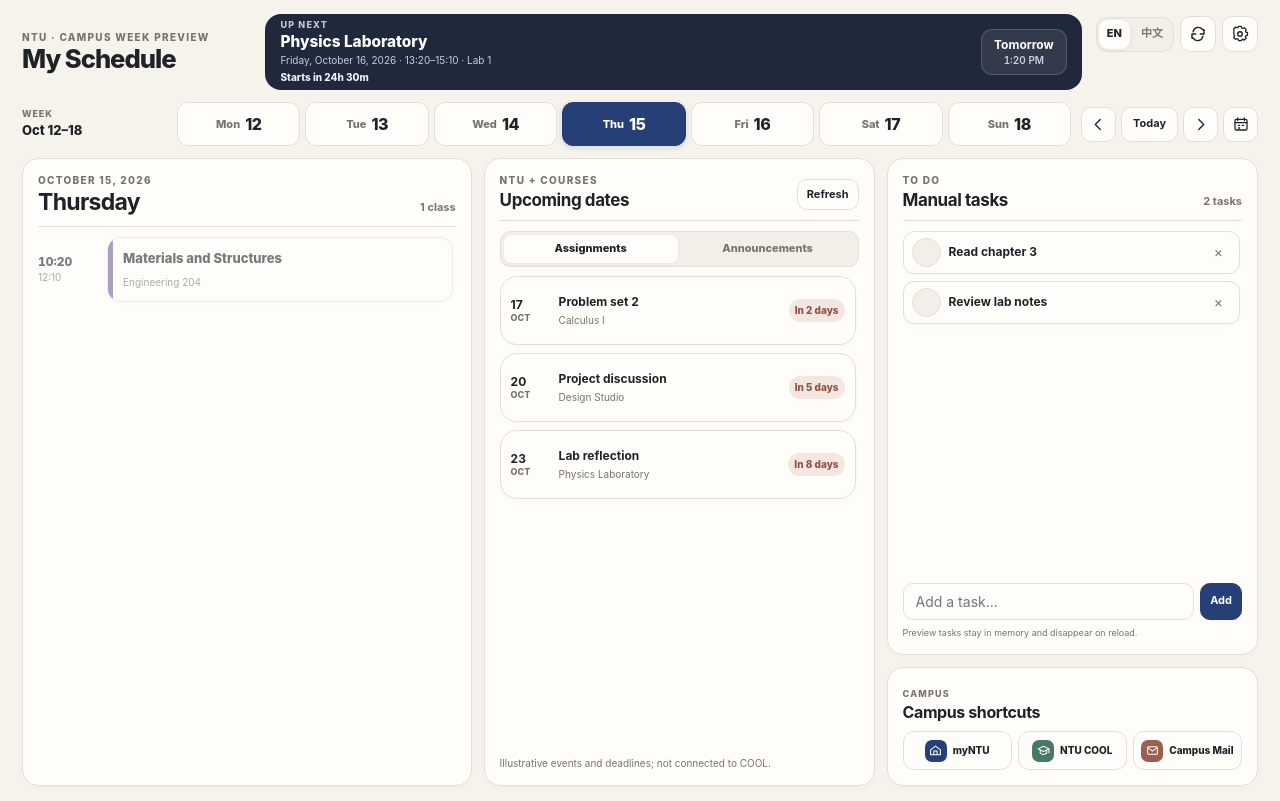
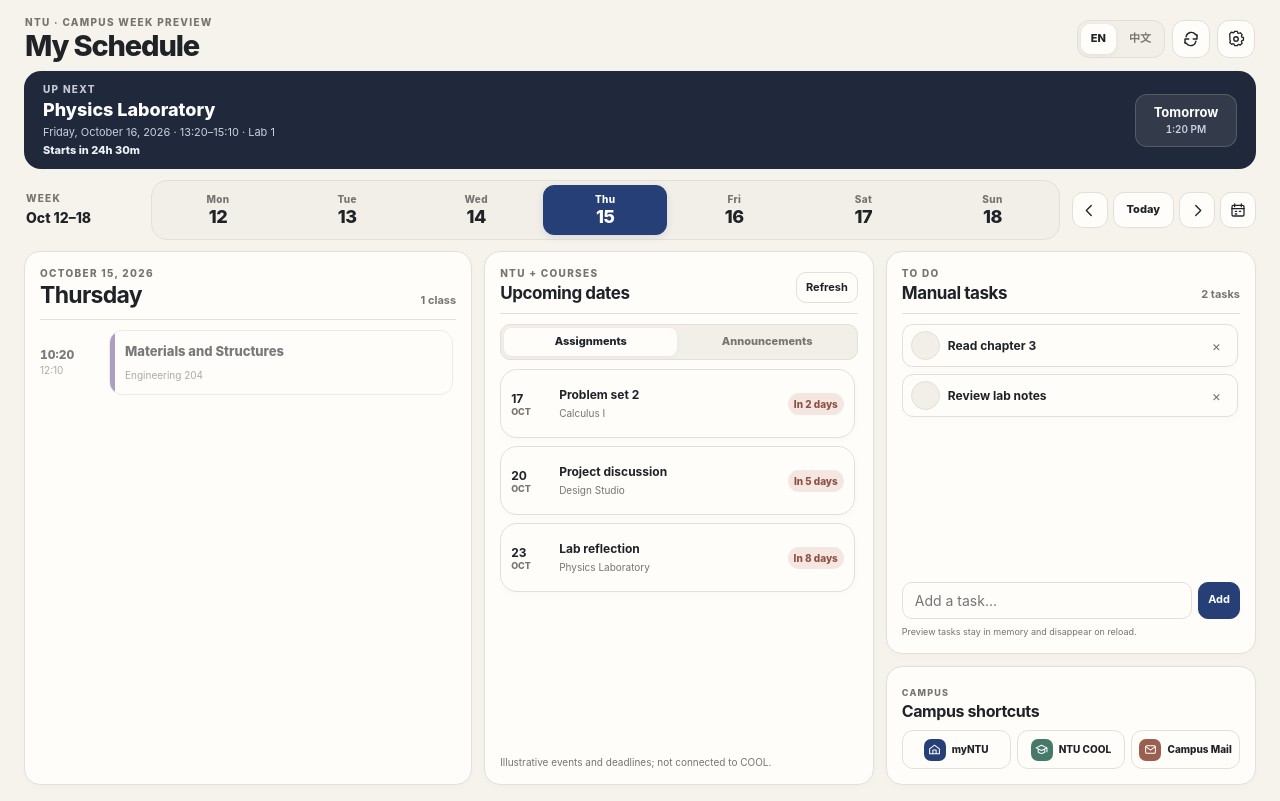
Before and after one commit to Weather-Mister/ntu-sched, a website: page public/skeleton/index.html in a window 1280 px wide. Both pictures are taken after a click on the button "Enter interface preview". Drawn offline with Linux system fonts and the light colour scheme.

Commit message:
Restore stacked desktop header and full-width banner; redesign compact week day selector

```diff
--- a/public/skeleton/desktop.css
+++ b/public/skeleton/desktop.css
@@ -1,119 +1,163 @@
-/* Desktop-only Campus Week layout.
-   The shared/mobile sheet owns layouts up to 790px.
-   Desktop intentionally uses: one compact hero row, one calendar row,
-   and a flexible three-column content area. */
+/* Campus Week desktop composition.
+   Desktop layout is independent. Shared styles retain the existing mobile view. */
 @media (min-width:791px) {
-  html,body{height:100%;overflow:hidden}
-  .app-shell{
-    width:min(1760px,100%);height:100dvh;margin:auto;padding:14px 22px;
+  html,body {height:100%;overflow:hidden}
+  .app-shell {
+    width:min(1760px,100%);height:100dvh;margin:auto;overflow:hidden;
     display:grid;grid-template-columns:minmax(0,1fr);
-    grid-template-rows:76px 44px minmax(0,1fr);
-    gap:12px;overflow:hidden;min-height:0;
+    grid-template-rows:auto 60px minmax(0,1fr);
+    gap:11px;padding:15px 24px;min-height:0;
   }
-  .app-shell>.login-footer{display:none}
-  /* Header uses one row, rather than stacking a huge full-width banner. */
-  .dashboard-hero{
-    display:grid;grid-template-columns:minmax(175px,.52fr) minmax(0,1.85fr) auto;
-    grid-template-rows:minmax(0,1fr);align-items:stretch;gap:14px;min-width:0;
-    margin:0;padding:0;background:none;border:0;box-shadow:none;
+  .app-shell>.login-footer {display:none}
+
+  /* Clear hierarchy: title and controls first, full-width banner second. */
+  .dashboard-hero {
+    display:flex;flex-direction:column;gap:9px;min-width:0;
+    margin:0;padding:0;border:0;background:transparent;box-shadow:none;
   }
-  .dashboard-hero .topbar{display:contents}
-  .dashboard-hero .topbar>div:first-child{
-    grid-column:1;grid-row:1;align-self:center;min-width:0;
+  .dashboard-hero .topbar {
+    display:flex;align-items:center;justify-content:space-between;gap:20px;
+    flex:0 0 auto;min-height:47px;margin:0;padding:0 1px;
   }
-  .dashboard-hero .topbar h1{font-size:clamp(24px,2vw,30px);line-height:1.05}
-  .dashboard-hero .topbar .eyebrow{font-size:10px;line-height:1.25;margin:0 0 3px}
-  .dashboard-hero .topbar-actions{
-    grid-column:3;grid-row:1;align-self:start;display:flex;gap:6px;
-    min-width:0;padding-top:2px;
+  .dashboard-hero .topbar>div:first-child {min-width:0}
+  .dashboard-hero .topbar h1 {
+    margin:0;font-size:29px;line-height:1.05;letter-spacing:-.04em;
   }
-  .dashboard-hero .topbar-actions .icon-button{
-    width:36px;height:36px;min-height:36px;border-radius:10px;background:var(--card);
+  .dashboard-hero .topbar .eyebrow {
+    margin:0 0 3px;font-size:10px;line-height:1.25;
   }
-  .dashboard-hero .language-toggle{border:1px solid var(--line);padding:2px}
-  .dashboard-hero .language-toggle button{min-height:29px;padding:5px 8px}
-  .dashboard-hero .next-class{
-    grid-column:2;grid-row:1;min-width:0;min-height:0;max-height:none;
-    display:flex;align-items:center;justify-content:space-between;gap:12px;
-    margin:0;padding:10px 15px;border-radius:16px;background:var(--banner);
-    box-shadow:none;overflow:hidden;
+  .dashboard-hero .topbar-actions {
+    display:flex;flex:none;align-items:center;gap:7px;
   }
-  .dashboard-hero .next-copy{display:flex;flex-direction:column;align-items:flex-start;min-width:0}
-  .dashboard-hero .next-class .eyebrow{font-size:9px;margin:0 0 2px}
-  .dashboard-hero .next-title{
-    font-size:clamp(14px,1.2vw,17px);font-weight:800;line-height:1.2;
-    margin:0 0 3px;overflow-wrap:anywhere;
+  .dashboard-hero .topbar-actions .icon-button {
+    width:38px;height:38px;border-radius:12px;background:var(--card);
   }
-  .dashboard-hero .next-meta{font-size:10px;color:#c5cede;line-height:1.3;overflow-wrap:anywhere}
-  .dashboard-hero .next-relative{font-size:10px;font-weight:800;margin:3px 0 0;color:#eff2fa}
-  .dashboard-hero .next-badge{
-    display:flex;flex-direction:column;align-items:center;justify-content:center;
-    min-width:86px;max-width:120px;flex:none;gap:2px;
-    padding:8px 10px;border:1px solid #ffffff25;border-radius:11px;
-    background:#ffffff16;text-align:center;
+  .dashboard-hero .language-toggle {
+    border:1px solid var(--line);padding:3px;border-radius:12px;
   }
-  .dashboard-hero .next-badge strong{font-size:12px;line-height:1.2}
-  .dashboard-hero .next-badge small{font-size:10px;color:#c7d0e1}
+  .dashboard-hero .language-toggle button {
+    min-height:30px;padding:5px 10px;
+  }
+  .dashboard-hero .next-class {
+    display:flex;flex:0 0 auto;justify-content:space-between;align-items:center;
+    gap:18px;width:100%;min-height:92px;max-height:none;
+    margin:0;padding:12px 19px;border-radius:17px;
+    background:var(--banner);box-shadow:none;
+  }
+  .dashboard-hero .next-copy {
+    display:flex;flex-direction:column;align-items:flex-start;min-width:0;
+  }
+  .dashboard-hero .next-class .eyebrow {
+    margin:0 0 4px;font-size:10px;line-height:1.2;
+  }
+  .dashboard-hero .next-title {
+    margin:0 0 4px;font-size:18px;font-weight:820;line-height:1.22;
+    max-width:100%;overflow-wrap:anywhere;
+  }
+  .dashboard-hero .next-meta {
+    font-size:11px;line-height:1.38;color:#c8d0df;overflow-wrap:anywhere;
+  }
+  .dashboard-hero .next-relative {
+    margin:4px 0 0;font-size:11px;font-weight:800;line-height:1.2;color:#f0f2f9;
+  }
+  .dashboard-hero .next-badge {
+    display:flex;flex:none;flex-direction:column;align-items:center;
+    justify-content:center;gap:3px;min-width:102px;max-width:155px;
+    padding:10px 12px;border:1px solid #ffffff28;
+    border-radius:12px;background:#ffffff16;text-align:center;
+  }
+  .dashboard-hero .next-badge strong {font-size:13px;line-height:1.2}
+  .dashboard-hero .next-badge small {
+    font-size:10px;line-height:1.25;color:#cad3e5;
+  }
 
-  /* Single line: Week / Mon-Sun / previous + Today + next + calendar. */
-  .week-section{
-    display:grid;grid-template-columns:minmax(105px,145px) minmax(0,1fr) auto;
-    grid-template-rows:44px;align-items:stretch;gap:10px;
-    margin:0;padding:0;min-width:0;min-height:0;background:none;border:0;
+  /* The week row reads as one compact control, not seven unrelated boxes. */
+  .week-section {
+    display:grid;grid-template-columns:115px minmax(0,1fr) auto;
+    grid-template-rows:60px;align-items:center;gap:12px;
+    min-width:0;min-height:0;margin:0;padding:0;
+    background:transparent;border:0;
   }
-  .week-section .week-toolbar{display:contents}
-  .week-section .week-caption{
+  .week-section .week-toolbar {display:contents}
+  .week-section .week-caption {
     grid-column:1;grid-row:1;display:flex;flex-direction:column;
-    justify-content:center;align-items:flex-start;gap:2px;min-width:0;
+    justify-content:center;align-items:flex-start;min-width:0;gap:3px;padding-left:2px;
   }
-  .week-section .week-caption .eyebrow{font-size:9px;letter-spacing:.1em;margin:0}
-  .week-section .week-range{font-size:13px;font-weight:850;white-space:nowrap;min-width:0;text-align:left}
-  .week-section .day-strip-row{grid-column:2;grid-row:1;min-width:0;min-height:0}
-  .week-section .day-strip{
+  .week-section .week-caption .eyebrow {
+    margin:0;font-size:10px;letter-spacing:.12em;
+  }
+  .week-section .week-range {
+    min-width:0;font-size:14px;font-weight:820;
+    white-space:nowrap;text-align:left;
+  }
+  .week-section .day-strip-row {
+    grid-column:2;grid-row:1;min-width:0;min-height:0;
+  }
+  .week-section .day-strip {
     display:grid;grid-template-columns:repeat(7,minmax(0,1fr));gap:5px;
-    width:100%;height:44px;min-height:0;margin:0;padding:0;
+    height:60px;width:100%;padding:4px;margin:0;min-height:0;
+    border:1px solid var(--line);border-radius:16px;background:var(--panel);
   }
-  .week-section .day-button{
-    display:flex;flex-direction:row;align-items:center;justify-content:center;
-    gap:5px;min-width:0;min-height:0;height:44px;margin:0;
-    padding:5px 5px;border:1px solid var(--line);border-radius:11px;
-    background:var(--card);box-shadow:none;color:var(--muted);
-    text-align:center;
+  .week-section .day-button {
+    position:relative;display:flex;flex-direction:column;align-items:center;
+    justify-content:center;gap:2px;min-width:0;min-height:0;height:50px;
+    margin:0;padding:5px 3px;border:1px solid transparent;
+    border-radius:11px;background:transparent;color:var(--muted);
+    box-shadow:none;text-align:center;
+    transition:background .12s ease,border-color .12s ease,color .12s ease;
   }
-  .week-section .day-button .day-name{font-size:11px;line-height:1.15;font-weight:800;white-space:nowrap}
-  .week-section .day-button .day-date{
-    font-size:16px;font-weight:850;line-height:1.15;letter-spacing:-.03em;
-    color:var(--text);
+  .week-section .day-button .day-name {
+    font-size:10px;line-height:1.1;font-weight:760;letter-spacing:.035em;
+    white-space:nowrap;color:inherit;
   }
-  .week-section .day-button .day-subtitle{display:none}
-  .week-section .day-button:hover{background:var(--accent-soft);border-color:#aebfdb}
-  .week-section .day-button.active{
-    color:white;background:#263f77;border-color:#263f77;box-shadow:0 2px 6px #263f7725;
+  .week-section .day-button .day-date {
+    font-size:18px;line-height:1.1;font-weight:850;
+    letter-spacing:-.025em;color:var(--text);
   }
-  .week-section .day-button.active .day-date{color:white}
-  .week-section .day-button.today:not(.active){background:var(--accent-soft);color:var(--accent);border-color:#b8c7e2}
-  .week-section .day-button.today:not(.active) .day-date{color:var(--accent)}
-  .week-section .week-actions{
-    grid-column:3;grid-row:1;display:flex;justify-content:flex-end;align-items:center;
-    gap:5px;min-width:0;margin:0;
+  .week-section .day-button .day-subtitle {display:none}
+  .week-section .day-button:hover:not(.active) {
+    background:var(--card);border-color:var(--line);color:var(--accent);
   }
-  .week-section .week-actions .icon-button,.week-section .calendar-picker{
-    display:grid;place-items:center;position:relative;
-    width:35px;height:35px;min-height:35px;border:1px solid var(--line);
-    border-radius:10px;background:var(--card);color:var(--text);
+  .week-section .day-button.active {
+    background:#263f77;border-color:#263f77;color:white;
+    box-shadow:0 2px 7px #243d6e20;
   }
-  .week-section .week-actions .button{
-    height:35px;min-height:35px;padding:5px 11px;border-radius:10px;font-size:11px;
+  .week-section .day-button.active .day-date {color:white}
+  .week-section .day-button.today:not(.active) {
+    background:var(--accent-soft);border-color:#c0cce2;color:var(--accent);
   }
-  .week-section .calendar-picker>svg{width:16px;height:16px}
-  .week-section .calendar-picker input{
+  .week-section .day-button.today:not(.active) .day-date {color:var(--accent)}
+  .week-section .day-button.today:not(.active)::after {
+    content:"";position:absolute;top:5px;right:7px;
+    width:4px;height:4px;border-radius:50%;background:var(--accent);
+  }
+  .week-section .week-actions {
+    grid-column:3;grid-row:1;display:flex;align-items:center;
+    justify-content:flex-end;gap:5px;min-width:0;margin:0;
+  }
+  .week-section .week-actions .icon-button,.week-section .calendar-picker {
+    position:relative;display:grid;place-items:center;
+    width:36px;height:36px;min-height:36px;
+    padding:0;border:1px solid var(--line);
+    border-radius:11px;background:var(--card);color:var(--text);
+  }
+  .week-section .week-actions .button {
+    height:36px;min-height:36px;padding:5px 13px;border-radius:11px;
+    font-size:11px;font-weight:800;
+  }
+  .week-section .week-actions .button:hover,
+  .week-section .week-actions .icon-button:hover {
+    background:var(--accent-soft);
+  }
+  .week-section .calendar-picker>svg {width:16px;height:16px}
+  .week-section .calendar-picker input {
     position:absolute;inset:0;width:100%;height:100%;opacity:0;cursor:pointer;
   }
-  .week-section .calendar-picker input::-webkit-calendar-picker-indicator{
+  .week-section .calendar-picker input::-webkit-calendar-picker-indicator {
     position:absolute;inset:0;width:100%;height:100%;padding:0;margin:0;cursor:pointer;
   }
 
-  /* Panels have room because the header + calendar use only 132px. */
+  /* Content columns use the available space and only their lists scroll. */
   .workspace{
     display:grid;grid-template-columns:minmax(0,1.15fr) minmax(0,1fr) minmax(0,.95fr);
     grid-template-rows:minmax(0,1fr);gap:12px;margin:0;padding:0;
@@ -208,45 +252,54 @@
   .shortcuts-panel .ntu-icon svg{width:13px;height:13px}
 }
 @media (min-width:791px) and (max-width:1100px) {
-  .app-shell{padding:12px 15px;grid-template-rows:72px 40px minmax(0,1fr);gap:9px}
-  .dashboard-hero{grid-template-columns:minmax(145px,.5fr) minmax(0,1.5fr) auto;gap:9px}
-  .dashboard-hero .topbar h1{font-size:23px}
-  .dashboard-hero .next-class{padding:8px 10px}
-  .dashboard-hero .next-badge{min-width:70px;padding:6px}
-  .dashboard-hero .next-title{font-size:13px}
-  .dashboard-hero .next-meta{font-size:9px}
-  .week-section{grid-template-columns:minmax(88px,105px) minmax(0,1fr) auto;grid-template-rows:40px;gap:6px}
-  .week-section .day-strip,.week-section .day-button{height:40px}
-  .week-section .day-button{gap:2px;padding:4px 2px}
-  .week-section .day-button .day-name{font-size:10px}
-  .week-section .day-button .day-date{font-size:13px}
-  .week-section .week-actions{gap:3px}
-  .week-section .week-actions .icon-button,.week-section .calendar-picker{width:30px;height:31px;min-height:31px}
-  .week-section .week-actions .button{height:31px;min-height:31px;padding:3px 8px}
-  .workspace{grid-template-columns:minmax(0,1fr) minmax(0,1fr);grid-template-rows:minmax(0,1fr) minmax(0,.78fr);gap:9px}
-  .workspace>.schedule-column{grid-column:1;grid-row:1/3}
-  .workspace>.cool-column{grid-column:2;grid-row:1}
-  .workspace>.side-column{grid-column:2;grid-row:2}
-  .side-column{grid-template-columns:minmax(0,1fr) minmax(145px,.7fr);grid-template-rows:minmax(0,1fr);gap:9px}
-  .side-column>.tasks-column{grid-column:1;grid-row:1}
-  .side-column>.shortcuts-panel{grid-column:2;grid-row:1}
-  .workspace .schedule-column,.workspace .cool-column,.workspace .tasks-column,.workspace .shortcuts-panel{padding:10px}
-  .workspace .section-head{padding:0 0 7px;margin:0 0 7px}
-  .workspace .section-head h2{font-size:21px}
-  .workspace .section-head h3{font-size:15px}
-  .shortcuts-panel .ntu-grid{grid-template-columns:1fr;gap:4px}
-  .shortcuts-panel .ntu-link{justify-content:flex-start;min-height:30px;padding:3px 5px;font-size:10px}
-  .shortcuts-heading h3{font-size:13px}
-  .shortcuts-panel .ntu-icon{width:20px;height:20px}
+  .app-shell {padding:12px 15px;gap:9px}
+  .dashboard-hero .topbar {min-height:43px}
+  .dashboard-hero .topbar h1 {font-size:25px}
+  .dashboard-hero .next-class {min-height:83px;padding:10px 15px}
+  .dashboard-hero .next-title {font-size:15px}
+  .dashboard-hero .next-badge {min-width:88px}
+  .week-section {grid-template-columns:97px minmax(0,1fr) auto;gap:7px}
+  .week-section .week-range {font-size:12px}
+  .week-section .day-strip {gap:3px}
+  .week-section .day-button .day-name {font-size:9px}
+  .week-section .day-button .day-date {font-size:16px}
+  .week-section .week-actions {gap:3px}
+  .week-section .week-actions .icon-button,
+  .week-section .calendar-picker {width:31px;height:34px;min-height:34px}
+  .week-section .week-actions .button {height:34px;min-height:34px;padding:4px 9px}
+  .workspace {grid-template-columns:minmax(0,1fr) minmax(0,1fr);grid-template-rows:minmax(0,1fr) minmax(0,.78fr);gap:9px}
+  .workspace>.schedule-column {grid-column:1;grid-row:1/3}
+  .workspace>.cool-column {grid-column:2;grid-row:1}
+  .workspace>.side-column {grid-column:2;grid-row:2}
+  .side-column {grid-template-columns:minmax(0,1fr) minmax(140px,.7fr);grid-template-rows:minmax(0,1fr);gap:9px}
+  .side-column>.tasks-column {grid-column:1;grid-row:1}
+  .side-column>.shortcuts-panel {grid-column:2;grid-row:1}
+  .workspace .schedule-column,.workspace .cool-column,
+  .workspace .tasks-column,.workspace .shortcuts-panel {padding:10px}
+  .workspace .section-head {padding:0 0 7px;margin:0 0 7px}
+  .workspace .section-head h2 {font-size:21px}
+  .workspace .section-head h3 {font-size:15px}
+  .shortcuts-panel .ntu-grid {grid-template-columns:1fr;gap:4px}
+  .shortcuts-panel .ntu-link {justify-content:flex-start;min-height:30px;padding:3px 5px;font-size:10px}
+  .shortcuts-heading h3 {font-size:13px}
+  .shortcuts-panel .ntu-icon {width:20px;height:20px}
 }
-@media (min-width:791px) and (max-height:620px) {
-  .app-shell{grid-template-rows:66px 37px minmax(0,1fr);gap:7px;padding-top:8px;padding-bottom:8px}
-  .dashboard-hero .topbar h1{font-size:22px}
-  .dashboard-hero .next-title{font-size:13px}
-  .week-section{grid-template-rows:37px}
-  .week-section .day-button,.week-section .day-strip{height:37px}
-  .workspace .schedule-column,.workspace .cool-column,.workspace .tasks-column,.workspace .shortcuts-panel{padding:9px}
-  .workspace .section-head{padding-bottom:6px;margin-bottom:6px}
-  .shortcuts-panel{gap:5px}
-  .shortcuts-panel .ntu-link{min-height:33px;padding:4px}
+@media (min-width:791px) and (max-height:640px) {
+  .app-shell {gap:8px;padding-top:9px;padding-bottom:9px}
+  .dashboard-hero {gap:6px}
+  .dashboard-hero .topbar {min-height:40px}
+  .dashboard-hero .topbar h1 {font-size:24px}
+  .dashboard-hero .next-class {min-height:77px;padding:9px 15px}
+  .dashboard-hero .next-title {font-size:16px}
+  .week-section {grid-template-rows:54px}
+  .week-section .day-strip {height:54px}
+  .week-section .day-button {height:44px}
+  .workspace .schedule-column,.workspace .cool-column,
+  .workspace .tasks-column,.workspace .shortcuts-panel {padding:9px}
+  .workspace .section-head {padding-bottom:6px;margin-bottom:6px}
+  .shortcuts-panel {gap:5px}
+  .shortcuts-panel .ntu-link {min-height:33px;padding:4px}
 }
+@media (prefers-reduced-motion:reduce) and (min-width:791px) {
+  .week-section .day-button {transition:none}
+}
```
